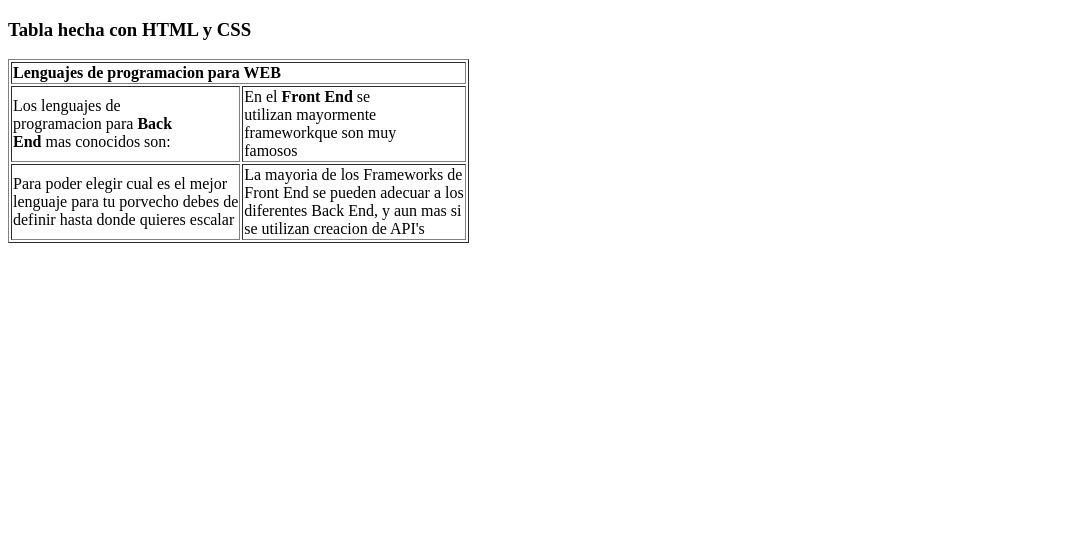
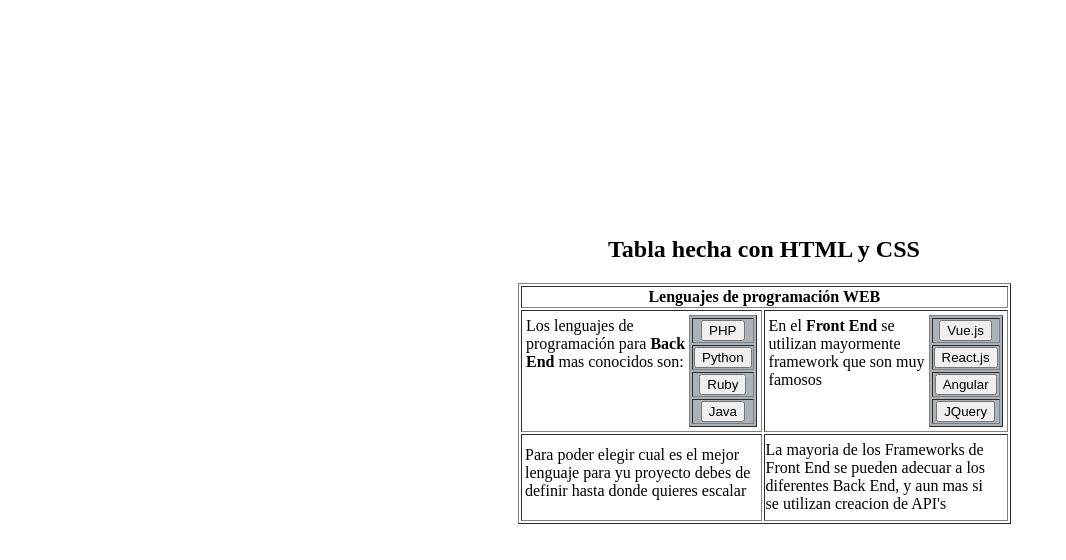
Before and after one commit to Marvin-Aguirre/SerieI, a plain HTML site: page index.html in a window 1280 px wide. Shown: the whole page, without its empty margins (0-1066 px from the left). Drawn offline with Linux system fonts and the light colour scheme.

Commit message:
Se realizaron cambios en index

```diff
--- a/estilo.css
+++ b/estilo.css
@@ -1,9 +1,36 @@
-.border{
-    border-right: 0ch;
+
+.button{
+    text-align: center;
+}
+.table{
+    background-color: rgb(169, 177, 185);
+}
+.ta{
+  text-align: ;
+}
+
+.td{
+    height: 83px;
+}
+.tabla{
+    margin-left: 510px;
+    margin-top: 236px;
 
 }
-.border2{
-border: 0ch;
-padding-top: 0ch;
+.h1{
+    margin-left: 90px;
+}
+.parf{
+   margin-block-start: -37px;
+}
+.parf2{
+    margin-block-start: -20px;
+ }
+ .parf3{
+     margin-left: 2px;
+     margin-top: 8px;
+ }
+ .parf4{
+
 
 }
--- a/index.html
+++ b/index.html
@@ -7,22 +7,49 @@
     <title>Tabla hecha en HTML y CSS</title>
 </head>
 <body>
+
     <section class="tabla" >
-        <h3>Tabla hecha con HTML y CSS</h3>
-        <table border="1">
-            <tr>
-                <td colspan="2"><strong>Lenguajes de programacion para WEB</strong></td>
-            </tr>
-            <tr>
-                <td>Los lenguajes de <br> programacion para <strong>Back <br> End </strong>mas conocidos son:</td>
+        <h1 class="h1">Tabla hecha con HTML y CSS</h1>
+        <table border="1" class="principal">
+           <tr><th colspan="2"><center>Lenguajes de programación WEB</center></th></tr>
+           <tr>
+               <td>
+                   <table class="ta">
+                        <td class="border">
+                            <p class="parf">Los lenguajes de <br>programación para <strong>Back <br>End </strong> mas conocidos son:</p>
+                        </td>
+                        <td>
+                            <table border="1" class="table">
+                                <tr><td><center><button class="button">PHP</button></center></td></tr>
+                                <tr><td><center><button class="button">Python</button></center></td></tr>
+                                <tr><td><center><button class="button">Ruby</button></center></td></tr>
+                                <tr><td><center><button class="button">Java</button></center></td></tr>
+                            </table>
+                        </td>
+                    </table>
+               </td>
+               <td>
+                <table >
+                    <td class="border">
+                       <p class="parf2"> En el <strong>Front End</strong> se <br>utilizan mayormente <br>framework que son muy <br>famosos</p>
+                    </td>
+                    <td>
+                        <table border="1" class="table">
+                            <tr><td><center><button class="button">Vue.js</button></center></td></tr>
+                            <tr><td><center><button class="button">React.js</button></center></td></tr>
+                            <tr><td><center><button class="button">Angular</button></center></td></tr>
+                            <tr><td><center><button class="button">JQuery</button></center></td></tr>
+                        </table>
+                    </td>
+                </table>
 
-                <td>En el <strong>Front End </strong> se <br>utilizan mayormente <br>frameworkque son muy <br>famosos</td>
 
-            </tr>
-            <tr>
-                <td>Para poder elegir cual es el mejor <br> lenguaje para tu porvecho debes de <br>definir hasta donde quieres escalar</td>
-                <td>La mayoria de los Frameworks de <br>Front End se pueden adecuar a los <br> diferentes Back End, y aun mas si <br>se utilizan creacion de API's</td>
-            </tr>
+               </td>
+           </tr>
+           <tr>
+               <td class="td"><p class="parf3">Para poder elegir cual es el mejor <br>lenguaje para yu proyecto debes de <br> definir hasta donde quieres escalar<br></p></td>
+               <td>La mayoria de los Frameworks de <br>Front End se pueden adecuar a los <br> diferentes Back End, y aun mas si <br>se utilizan creacion de API's</td>
+           </tr>
         </table>
     </section>
 </body>
```
